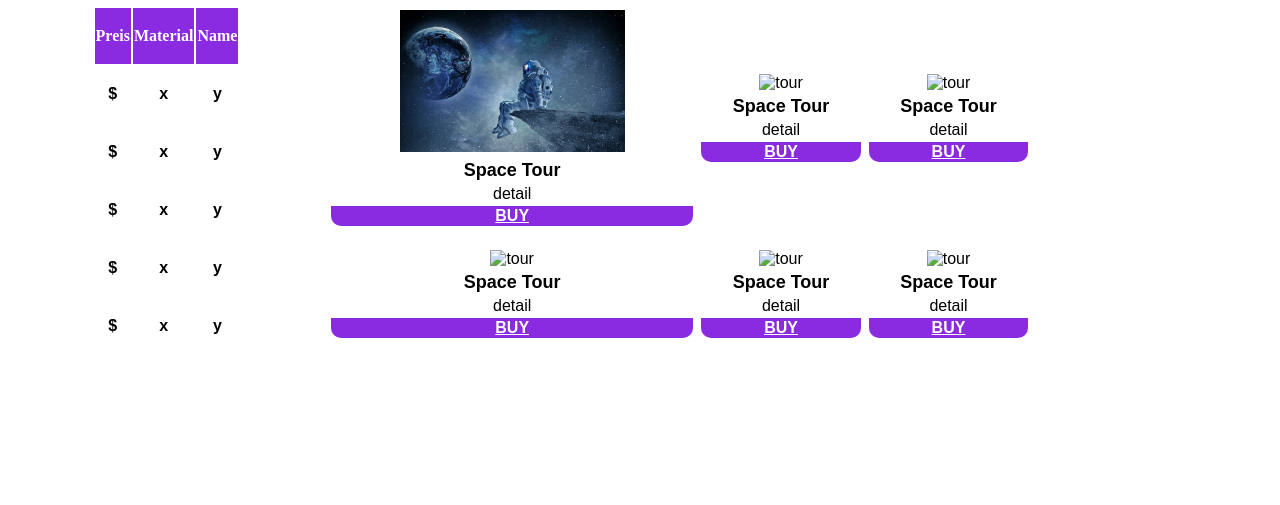
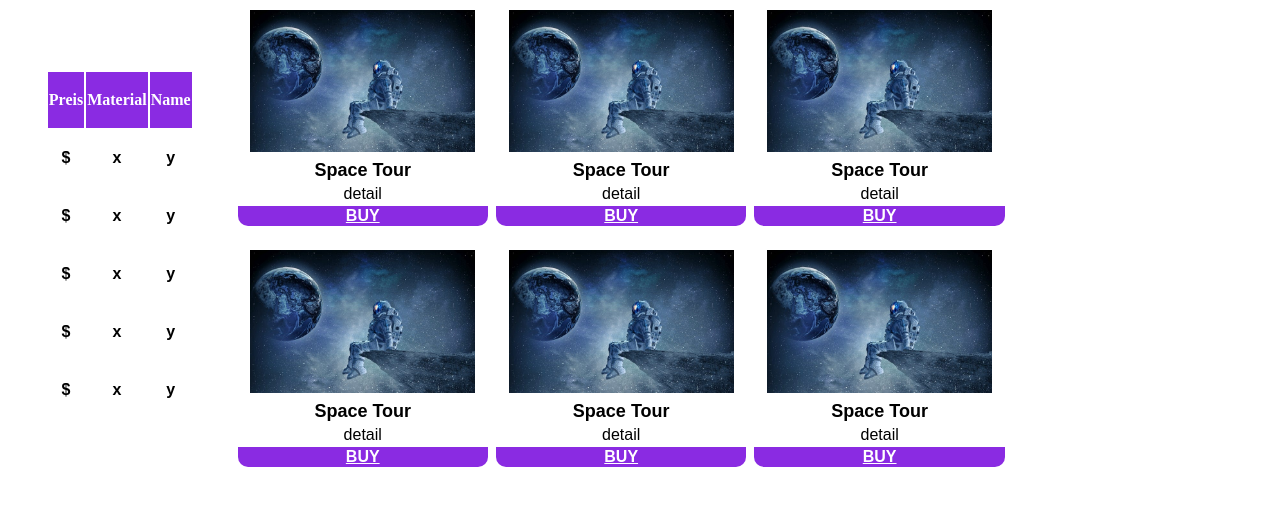
Before and after one commit to Atikeakaran/CSS2, a plain HTML site: page index.html in a window 1280 px wide. Shown: the part 125-630 px from the top of the page. Drawn offline with Linux system fonts and the light colour scheme.

Commit message:
Update index.html

```diff
--- a/index.html
+++ b/index.html
@@ -92,7 +92,7 @@
                             <td>
                                 <table class="a1">
                                     <tr>
-                                        <td> <img src="../CSS1/gezi.jpg" alt="tour" width="225px"> </td>
+                                        <td> <img src="../CSS2/gezi.jpg" alt="tour" width="225px"> </td>
                                     </tr>
                                     <tr>
                                         <td class="a2"> Space Tour </td>
@@ -110,7 +110,7 @@
                             <td>
                                 <table class="a1">
                                     <tr>
-                                        <td> <img src="../CSS1/gezi.jpg" alt="tour" width="225px"> </td>
+                                        <td> <img src="../CSS2/gezi.jpg" alt="tour" width="225px"> </td>
                                     </tr>
                                     <tr>
                                         <td class="a2"> Space Tour </td>
@@ -130,7 +130,7 @@
                             <td>
                                 <table class="a1">
                                     <tr>
-                                        <td> <img src="../CSS1/gezi.jpg" alt="tour" width="225px"> </td>
+                                        <td> <img src="../CSS2/gezi.jpg" alt="tour" width="225px"> </td>
                                     </tr>
                                     <tr>
                                         <td class="a2"> Space Tour </td>
@@ -148,7 +148,7 @@
                             <td>
                                 <table class="a1">
                                     <tr>
-                                        <td> <img src="../CSS1/gezi.jpg" alt="tour" width="225px"> </td>
+                                        <td> <img src="../CSS2/gezi.jpg" alt="tour" width="225px"> </td>
                                     </tr>
                                     <tr>
                                         <td class="a2"> Space Tour </td>
@@ -166,7 +166,7 @@
                             <td>
                                 <table class="a1">
                                     <tr>
-                                        <td> <img src="../CSS1/gezi.jpg" alt="tour" width="225px"> </td>
+                                        <td> <img src="../CSS2/gezi.jpg" alt="tour" width="225px"> </td>
                                     </tr>
                                     <tr>
                                         <td class="a2"> Space Tour </td>
```
